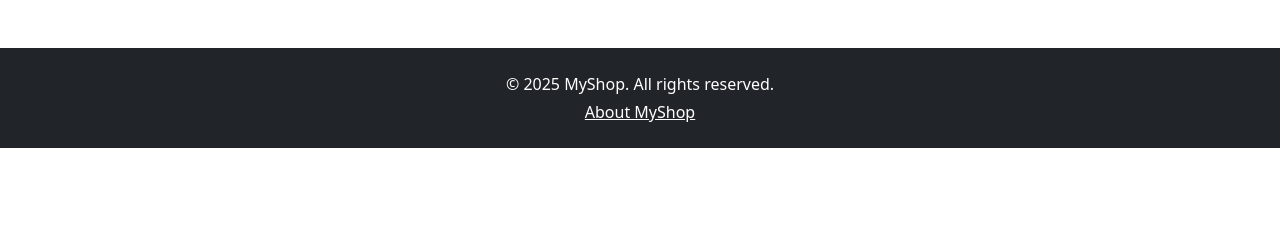
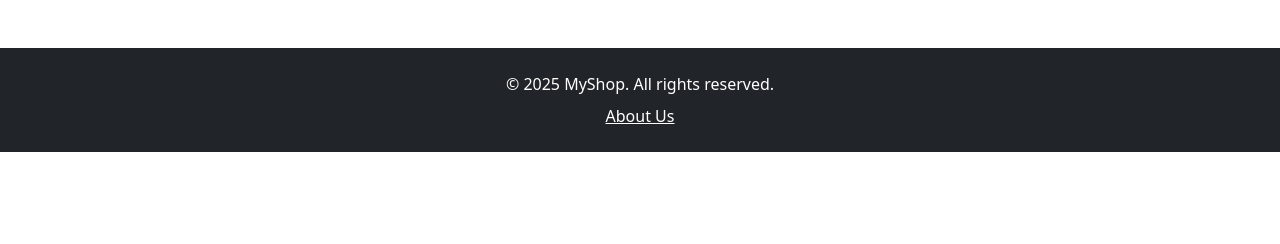
Before and after one commit to Thanurdha/ecommerce-MyShop, a Django app: page /about/ in a window 1280 px wide. Shown: the part 556-800 px from the top of the page. Run offline with Django 5.2, Linux system fonts and the light colour scheme.

Commit message:
Added working About page and footer link

```diff
--- a/store/templates/store/base.html
+++ b/store/templates/store/base.html
@@ -62,12 +62,12 @@
   </div>
 
   <!-- Footer -->
-  <footer class="bg-dark text-white mt-5 py-4">
-    <div class="container text-center">
-      <p class="mb-1">© 2025 MyShop. All rights reserved.</p>
-      <a href="{% url 'about' %}" class="text-white text-decoration-underline">About MyShop</a>
-    </div>
-  </footer>
+ <footer class="bg-dark text-white text-center py-4 mt-5">
+  <p class="mb-1">&copy; 2025 MyShop. All rights reserved.</p>
+  <div class="mt-2">
+    <a href="{% url 'about' %}" class="text-white text-decoration-underline">About Us</a>
+  </div>
+ </footer>
 
   <script src="https://cdn.jsdelivr.net/npm/bootstrap@5.3.0/dist/js/bootstrap.bundle.min.js"></script>
 </body>
```
